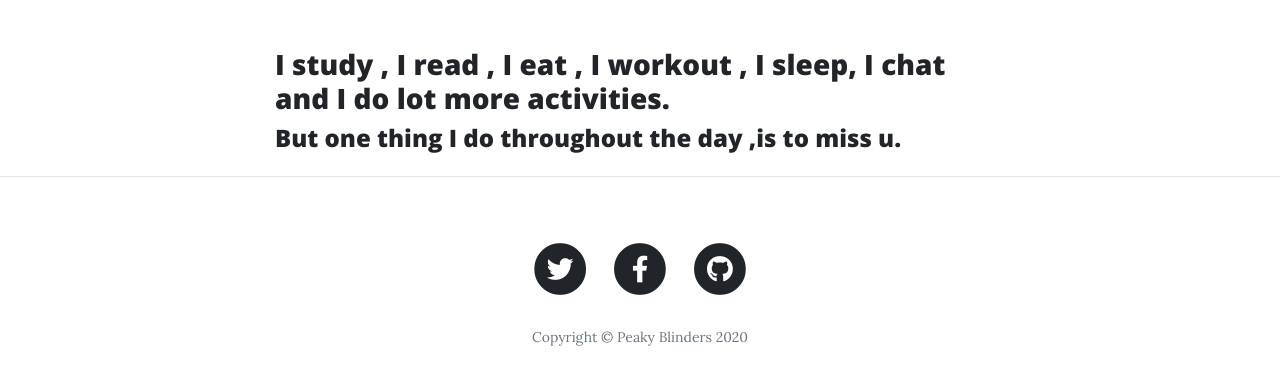
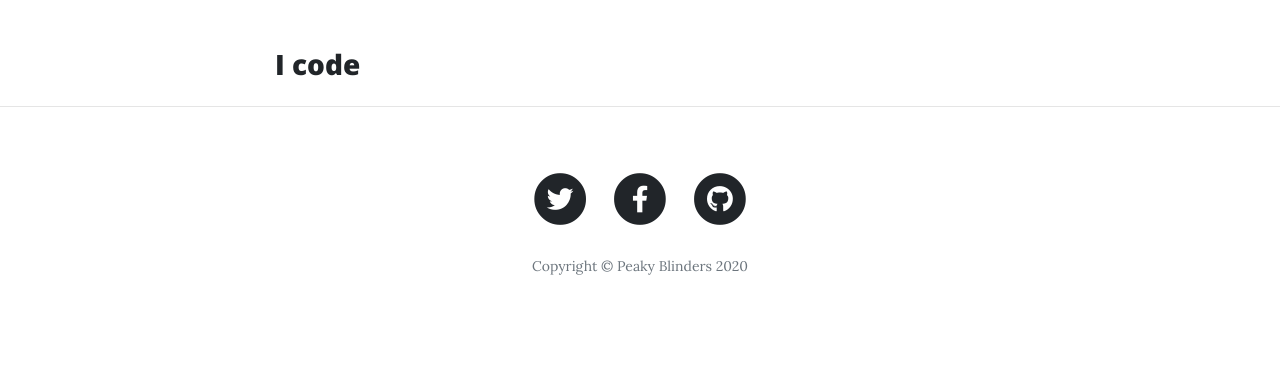
Before and after one commit to nitin-dhevar/bookReviewBlog, a website: page about.html in a window 1280 px wide. Shown: the part 534-918 px from the top of the page. After the commit the page ends 876 px from the top, so only its background shows below. Drawn offline with nearby package versions, Linux system fonts and the light colour scheme.

Commit message:
Changes in about page

```diff
--- a/about.html
+++ b/about.html
@@ -8,7 +8,7 @@
   <meta name="description" content="">
   <meta name="author" content="">
 
-  <title>Clean Blog - Start Bootstrap Theme</title>
+  <title>Peaky Blinders</title>
 
   <!-- Bootstrap core CSS -->
   <link href="vendor/bootstrap/css/bootstrap.min.css" rel="stylesheet">
@@ -71,8 +71,7 @@
   <div class="container">
     <div class="row">
       <div class="col-lg-8 col-md-10 mx-auto">
-        <h3>I study , I read , I eat , I workout , I sleep, I chat and I do lot more activities.</h3>
-        <h4>But one thing I do throughout the day ,is to miss u.</h4>
+        <h3>I code</h3>
       </div>
     </div>
   </div>
```
Also changed, not shown: index.html (+1 -1 lines).
